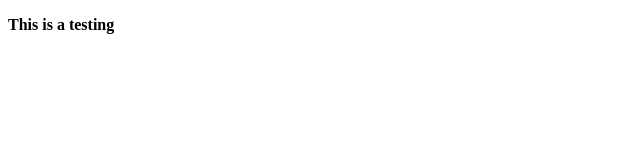
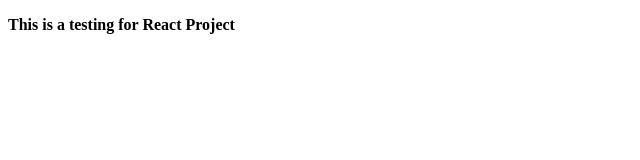
Before and after one commit to supun995/Git-Test, a website: page index.html in a window 1280 px wide. Shown: the whole page, without its empty margins (0-640 px from the left). Drawn offline with Linux system fonts and the light colour scheme.

Commit message:
fourth commit

```diff
--- a/index.html
+++ b/index.html
@@ -2,7 +2,7 @@
 <html>
     <head></head>
     <b>
-        <p>This is a testing</p>
+        <p>This is a testing for React Project</p>
     </b>
 
 </html>
```
Also changed, not shown: package.json (added, +25 -0 lines), 2 other files.
